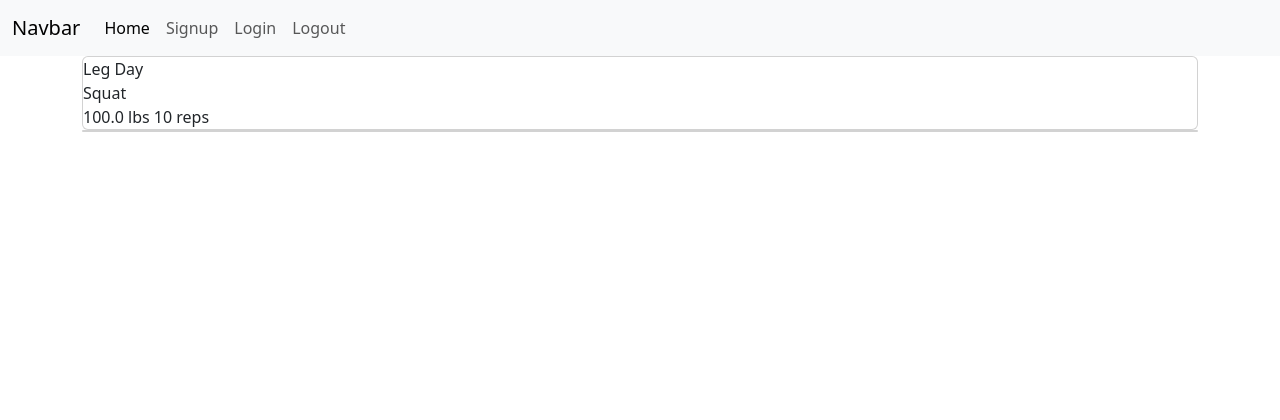
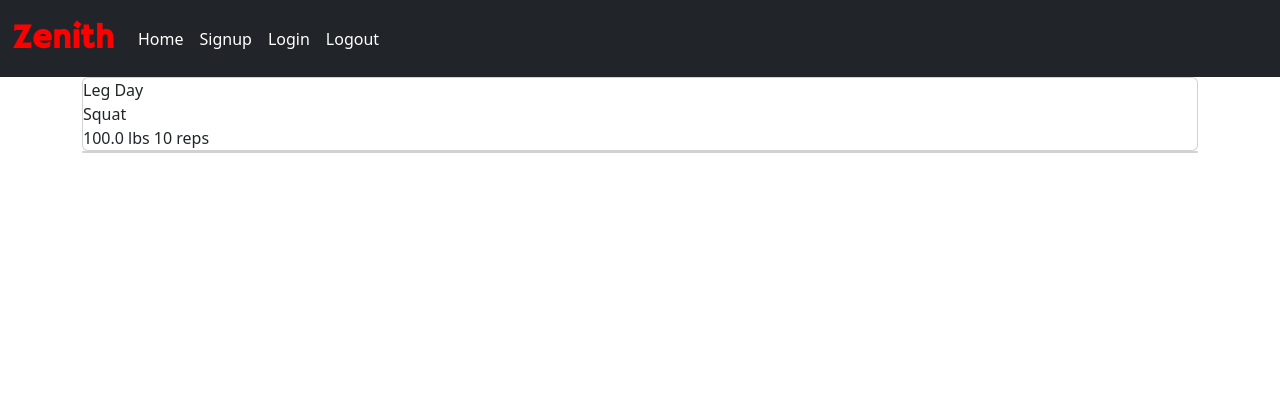
Before and after one commit to PatrickOBrien06/Zenith, a Flask app: page / in a window 1280 px wide. Shown: the top 420 px of the page. Run offline with Flask 3, Linux system fonts and the light colour scheme; a user stored in the database is signed in; data comes from the database, SQL or seed files in the repository.

Commit message:
updated: navbar and project name

```diff
--- a/website/templates/base.html
+++ b/website/templates/base.html
@@ -4,6 +4,24 @@
     <link href="https://cdn.jsdelivr.net/npm/bootstrap@5.3.2/dist/css/bootstrap.min.css" rel="stylesheet" integrity="sha384-T3c6CoIi6uLrA9TneNEoa7RxnatzjcDSCmG1MXxSR1GAsXEV/Dwwykc2MPK8M2HN" crossorigin="anonymous">
     <meta charset="UTF-8">
     <meta name="viewport" content="width=device-width, initial-scale=1.0">
+    <style>
+@font-face {
+  font-family: 'Hammersmith One';
+  src: url({{url_for('static', filename='fonts/HammerSmith.woff2')}});
+}
+
+.navbar-brand {
+  font-family: 'Hammersmith One';
+  font-weight: bolder;
+  color: red;
+  font-size: 34px;
+}
+
+.navbar-brand:hover {
+  color: rgb(255, 100, 100);
+}
+
+    </style>
     <title>{% block title %}{% endblock %}</title>
     <svg xmlns="http://www.w3.org/2000/svg" class="d-none">
         <symbol id="check-circle-fill" viewBox="0 0 16 16">
@@ -43,25 +61,27 @@
         {% endif%}
     {% endwith %}
 
-    <nav class="navbar navbar-expand-lg bg-body-tertiary">
+    <nav class="navbar navbar-expand-lg bg-dark">
         <div class="container-fluid">
-          <a class="navbar-brand" href="/home">Navbar</a>
-          <button class="navbar-toggler" type="button" data-bs-toggle="collapse" data-bs-target="#navbarNav" aria-controls="navbarNav" aria-expanded="false" aria-label="Toggle navigation">
+          <a class="navbar-brand" href="/home">
+            Zenith
+          </a>
+          <button class="navbar-toggler  bg-white" type="button" data-bs-toggle="collapse" data-bs-target="#navbarNav" aria-controls="navbarNav" aria-expanded="false" aria-label="Toggle navigation">
             <span class="navbar-toggler-icon"></span>
           </button>
           <div class="collapse navbar-collapse" id="navbarNav">
             <ul class="navbar-nav">
               <li class="nav-item">
-                <a class="nav-link active" aria-current="page" href="/home">Home</a>
+                <a class="nav-link active text-white" aria-current="page" href="/home">Home</a>
               </li>
               <li class="nav-item">
-                <a class="nav-link" href="/signup">Signup</a>
+                <a class="nav-link text-white" href="/signup">Signup</a>
               </li>
               <li class="nav-item">
-                <a class="nav-link" href="/login">Login</a>
+                <a class="nav-link text-white" href="/login">Login</a>
               </li>
               <li class="nav-item">
-                <a class="nav-link" href="/logout">Logout</a>
+                <a class="nav-link text-white" href="/logout">Logout</a>
               </li>
             </ul>
           </div>
```
Also changed, not shown: website/static/fonts/HammerSmith.woff2 (added), website/static/img/logo.png (added), website/static/img/logo.svg (added).
